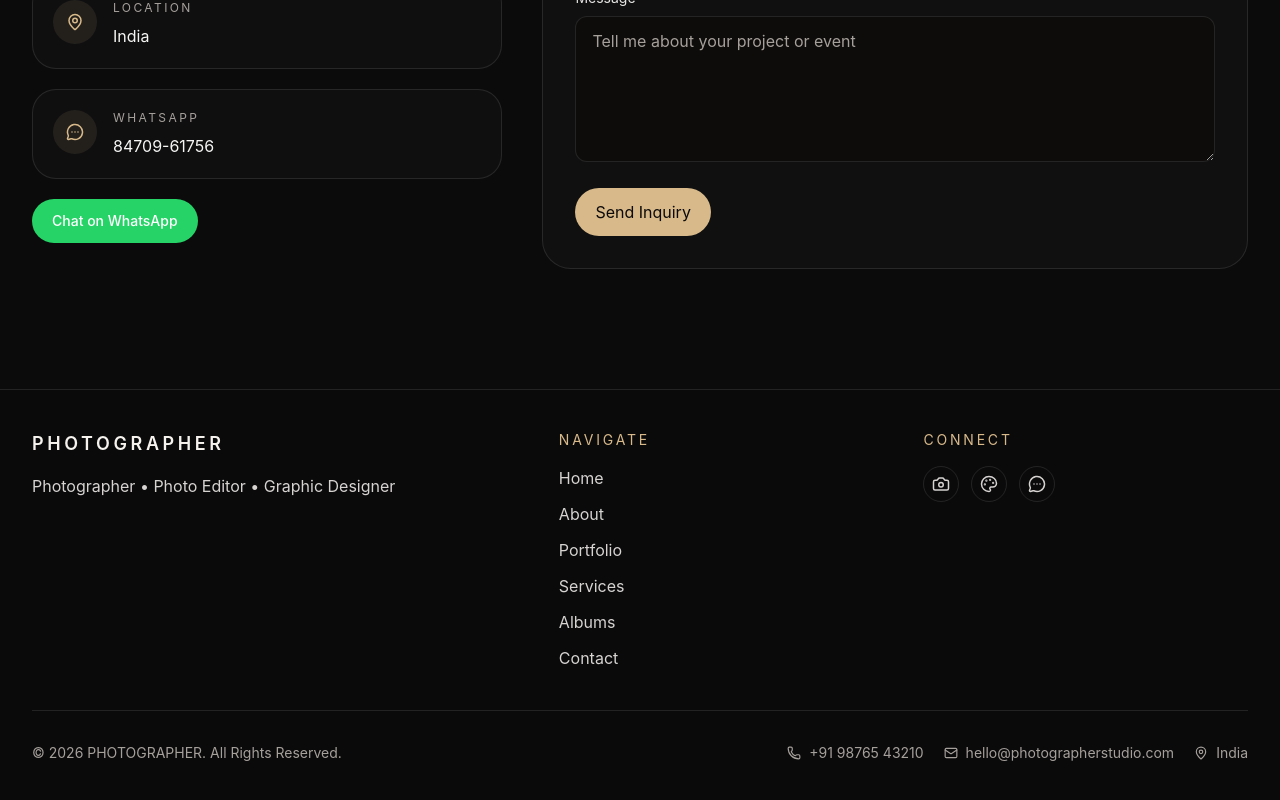
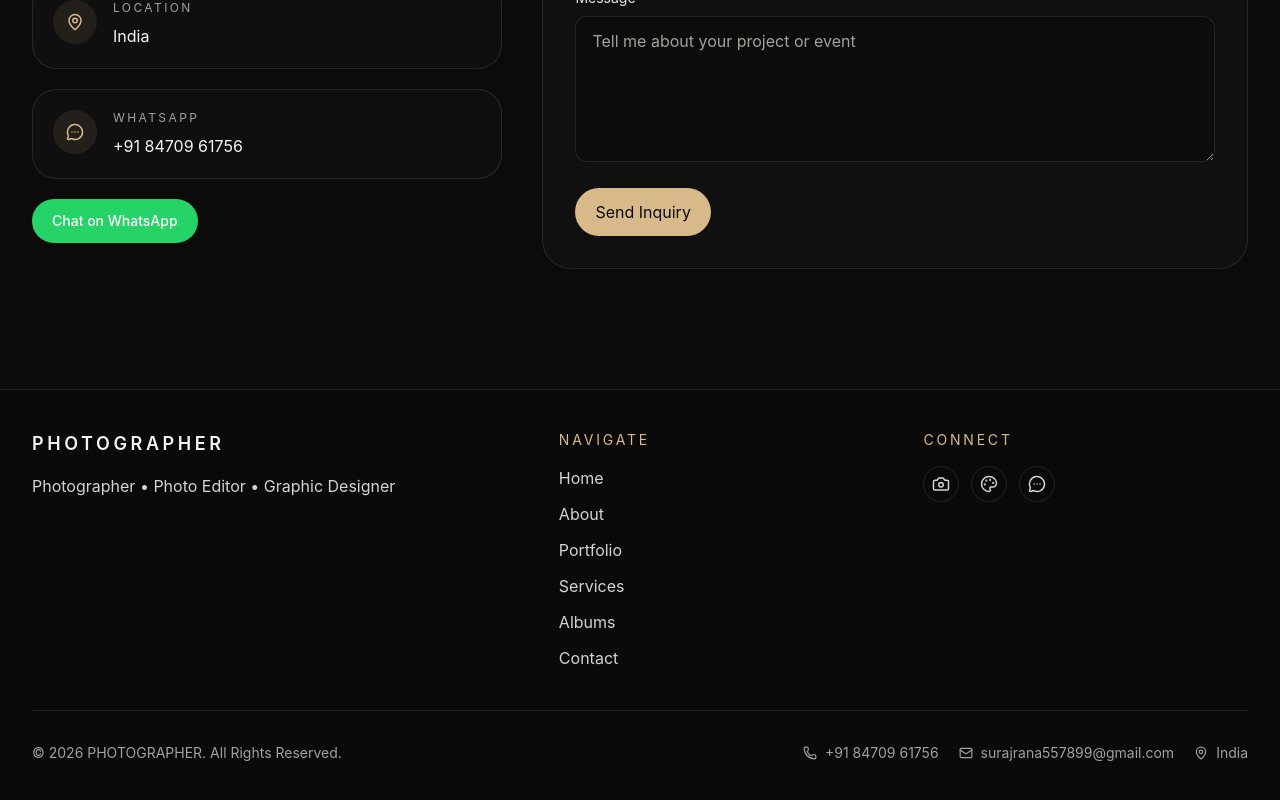
Before and after one commit to MohitSinghRawat199/Suraj-Rana, a React (Vite) app: page /contact in a window 1280 px wide. Shown: the part 630-1430 px from the top of the page. Built offline with nearby package versions, Linux system fonts and the light colour scheme.

Commit message:
Update contact details

```diff
--- a/src/components/Footer.jsx
+++ b/src/components/Footer.jsx
@@ -30,7 +30,7 @@ export default function Footer() {
             <div className="flex gap-3 text-stone-300">
               <a href="https://instagram.com" target="_blank" rel="noreferrer" className="rounded-full border border-white/10 p-2 hover:border-[#d8b98a]/50 hover:text-white"><Camera size={18} /></a>
               <a href="https://facebook.com" target="_blank" rel="noreferrer" className="rounded-full border border-white/10 p-2 hover:border-[#d8b98a]/50 hover:text-white"><Palette size={18} /></a>
-              <a href="https://wa.me/919876543210" target="_blank" rel="noreferrer" className="rounded-full border border-white/10 p-2 hover:border-[#d8b98a]/50 hover:text-white"><MessageCircleMore size={18} /></a>
+              <a href="https://wa.me/918470961756" target="_blank" rel="noreferrer" className="rounded-full border border-white/10 p-2 hover:border-[#d8b98a]/50 hover:text-white"><MessageCircleMore size={18} /></a>
             </div>
           </div>
         </div>
@@ -38,8 +38,8 @@ export default function Footer() {
         <div className="mt-10 flex flex-col gap-6 border-t border-white/10 pt-8 text-sm text-stone-400 md:flex-row md:items-center md:justify-between">
           <p>© 2026 PHOTOGRAPHER. All Rights Reserved.</p>
           <div className="flex flex-col gap-2 md:flex-row md:gap-5">
-            <span className="inline-flex items-center gap-2"><Phone size={14} /> +91 98765 43210</span>
-            <span className="inline-flex items-center gap-2"><Mail size={14} /> hello@photographerstudio.com</span>
+            <span className="inline-flex items-center gap-2"><Phone size={14} /> +91 84709 61756</span>
+            <span className="inline-flex items-center gap-2"><Mail size={14} /> surajrana557899@gmail.com</span>
             <span className="inline-flex items-center gap-2"><MapPin size={14} /> India</span>
           </div>
         </div>
--- a/src/pages/Contact.jsx
+++ b/src/pages/Contact.jsx
@@ -4,10 +4,10 @@ import SectionTitle from '../components/SectionTitle'
 
 export default function ContactPage() {
   const details = [
-    { icon: Phone, label: 'Phone', value: '84709 61756' },
+    { icon: Phone, label: 'Phone', value: '+91 84709 61756' },
     { icon: Mail, label: 'Email', value: 'surajrana557899@gmail.com' },
     { icon: MapPin, label: 'Location', value: 'India' },
-    { icon: MessageCircleMore, label: 'WhatsApp', value: '84709-61756' },
+    { icon: MessageCircleMore, label: 'WhatsApp', value: '+91 84709 61756' },
   ]
 
   return (
@@ -29,7 +29,7 @@ export default function ContactPage() {
           ))}
 
           <a
-            href="https://wa.me/919876543210"
+            href="https://wa.me/918470961756"
             target="_blank"
             rel="noreferrer"
             className="inline-flex items-center justify-center rounded-full bg-[#25D366] px-5 py-3 text-sm font-medium text-white transition hover:brightness-110"
```
